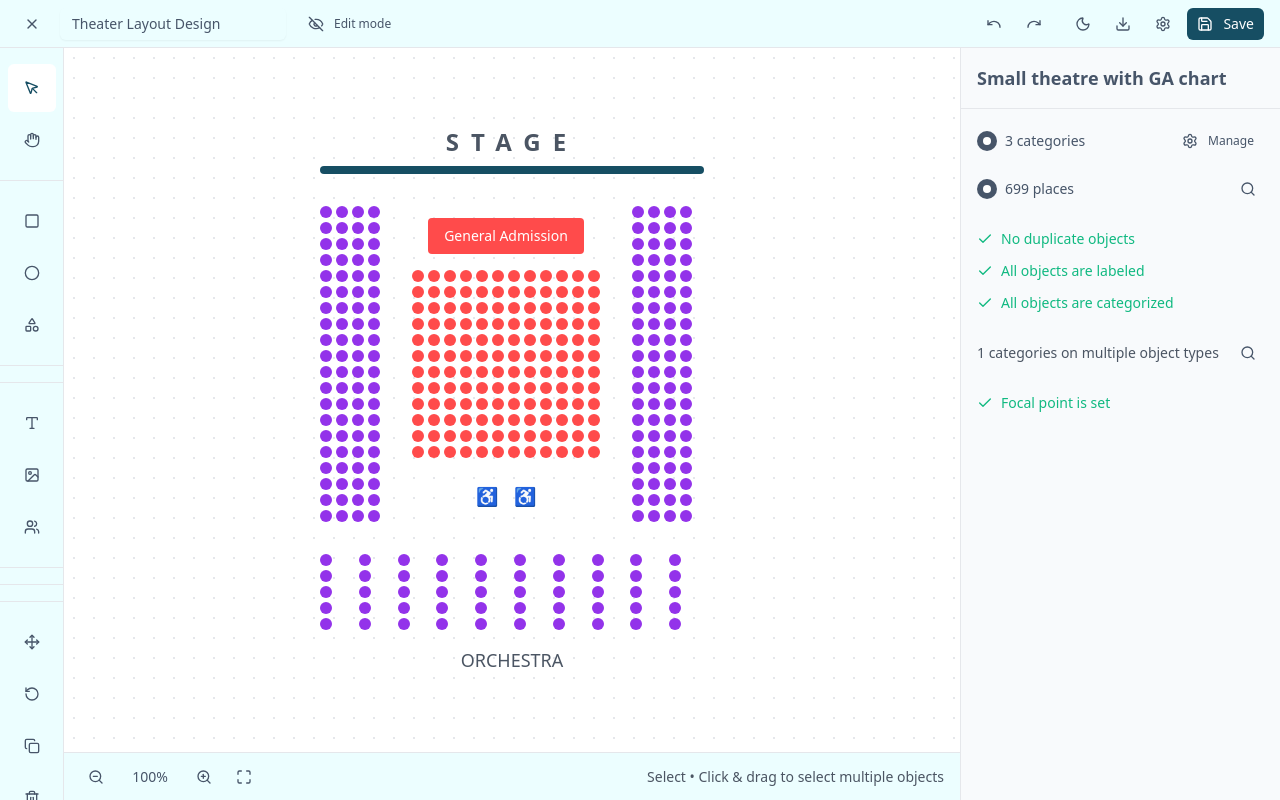
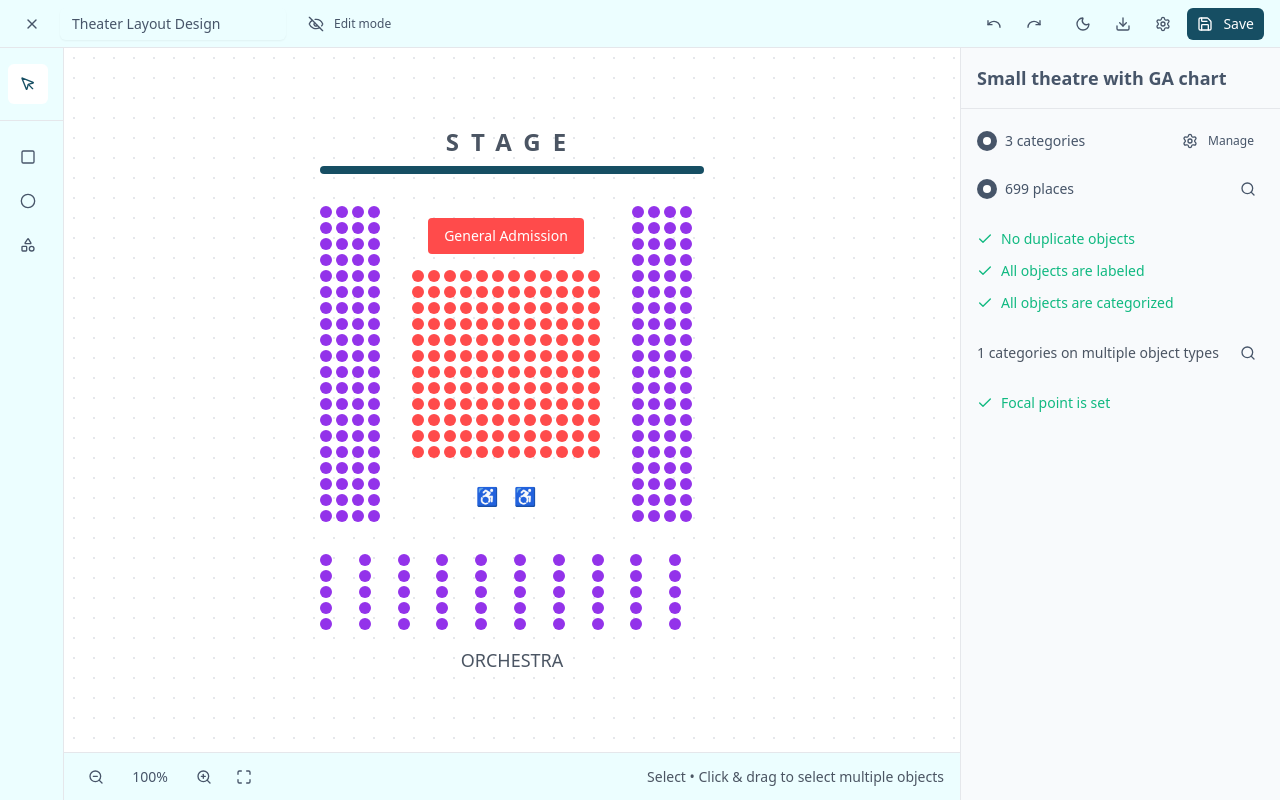
Before and after one commit to nhardiansa/open-seat-booking, a React (Vite) app: page /drafter in a window 1280 px wide. Built offline with nearby package versions, Linux system fonts and the light colour scheme.

Commit message:
feat: Add Drafter layout editor with tool sidebar, new Button component, and root router setup.

```diff
--- a/src/components/pages/drafter/layout/LayoutEditor.tsx
+++ b/src/components/pages/drafter/layout/LayoutEditor.tsx
@@ -22,12 +22,16 @@ export function LayoutEditor() {
       />
 
       <div className="flex flex-1 overflow-hidden">
+
+        {/* Left Sidebar */}
         <ToolSidebar selectedTool={selectedTool} onToolSelect={setSelectedTool} />
 
+        {/* Main Canvas */}
         <main className="flex-1 relative">
           <Canvas selectedTool={selectedTool} />
         </main>
 
+        {/* Right Sidebar */}
         <PropertiesSidebar />
       </div>
     </div>
--- a/src/components/pages/drafter/toolbar/ToolSidebar.tsx
+++ b/src/components/pages/drafter/toolbar/ToolSidebar.tsx
@@ -2,21 +2,9 @@ import { Button } from "@/components/ui/button"
 import { Separator } from "@/components/ui/separator"
 import {
   MousePointer,
-  Hand,
   Square,
   Circle,
-  Type,
-  ImageIcon,
-  Users,
   Shapes,
-  Move,
-  RotateCcw,
-  Copy,
-  Trash2,
-  Layers,
-  Palette,
-  Grid3X3,
-  Ruler,
 } from "lucide-react"
 import { cn } from "@/lib/utils"
 
@@ -30,7 +18,6 @@ const toolGroups = [
     name: "Selection",
     tools: [
       { id: "select", icon: MousePointer, label: "Select" },
-      { id: "pan", icon: Hand, label: "Pan" },
     ],
   },
   {
@@ -41,32 +28,32 @@ const toolGroups = [
       { id: "shapes", icon: Shapes, label: "Shapes" },
     ],
   },
-  {
-    name: "Content",
-    tools: [
-      { id: "text", icon: Type, label: "Text" },
-      { id: "image", icon: ImageIcon, label: "Image" },
-      { id: "seating", icon: Users, label: "Seating" },
-    ],
-  },
-  {
-    name: "Transform",
-    tools: [
-      { id: "move", icon: Move, label: "Move" },
-      { id: "rotate", icon: RotateCcw, label: "Rotate" },
-      { id: "copy", icon: Copy, label: "Copy" },
-      { id: "delete", icon: Trash2, label: "Delete" },
-    ],
-  },
-  {
-    name: "View",
-    tools: [
-      { id: "layers", icon: Layers, label: "Layers" },
-      { id: "colors", icon: Palette, label: "Colors" },
-      { id: "grid", icon: Grid3X3, label: "Grid" },
-      { id: "ruler", icon: Ruler, label: "Ruler" },
-    ],
-  },
+  // {
+  //   name: "Content",
+  //   tools: [
+  //     { id: "text", icon: Type, label: "Text" },
+  //     { id: "image", icon: ImageIcon, label: "Image" },
+  //     { id: "seating", icon: Users, label: "Seating" },
+  //   ],
+  // },
+  // {
+  //   name: "Transform",
+  //   tools: [
+  //     { id: "move", icon: Move, label: "Move" },
+  //     { id: "rotate", icon: RotateCcw, label: "Rotate" },
+  //     { id: "copy", icon: Copy, label: "Copy" },
+  //     { id: "delete", icon: Trash2, label: "Delete" },
+  //   ],
+  // },
+  // {
+  //   name: "View",
+  //   tools: [
+  //     { id: "layers", icon: Layers, label: "Layers" },
+  //     { id: "colors", icon: Palette, label: "Colors" },
+  //     { id: "grid", icon: Grid3X3, label: "Grid" },
+  //     { id: "ruler", icon: Ruler, label: "Ruler" },
+  //   ],
+  // },
 ]
 
 export function ToolSidebar({ selectedTool, onToolSelect }: ToolSidebarProps) {
@@ -84,7 +71,7 @@ export function ToolSidebar({ selectedTool, onToolSelect }: ToolSidebarProps) {
                   variant={selectedTool === tool.id ? "default" : "ghost"}
                   size="sm"
                   className={cn(
-                    "w-12 h-12 p-0 flex flex-col items-center justify-center",
+                    "w-10 h-10 p-0 flex flex-col items-center justify-center",
                     selectedTool === tool.id
                       ? "bg-sidebar-primary text-sidebar-primary-foreground"
                       : "text-sidebar-foreground hover:bg-sidebar-accent hover:text-sidebar-accent-foreground",
@@ -99,13 +86,6 @@ export function ToolSidebar({ selectedTool, onToolSelect }: ToolSidebarProps) {
           </div>
         ))}
       </div>
-
-      <div className="p-2 border-t border-sidebar-border">
-        <div className="text-xs text-sidebar-foreground text-center">
-          <div className="font-medium">Select</div>
-          <div className="text-muted-foreground">Click & drag</div>
-        </div>
-      </div>
     </aside>
   )
 }
--- a/src/components/ui/button.tsx
+++ b/src/components/ui/button.tsx
@@ -5,7 +5,7 @@ import { cva, type VariantProps } from "class-variance-authority"
 import { cn } from "@/lib/utils"
 
 const buttonVariants = cva(
-  "inline-flex items-center justify-center gap-2 whitespace-nowrap rounded-md text-sm font-medium transition-all disabled:pointer-events-none disabled:opacity-50 [&_svg]:pointer-events-none [&_svg:not([class*='size-'])]:size-4 shrink-0 [&_svg]:shrink-0 outline-none focus-visible:border-ring focus-visible:ring-ring/50 focus-visible:ring-[3px] aria-invalid:ring-destructive/20 dark:aria-invalid:ring-destructive/40 aria-invalid:border-destructive",
+  "cursor-pointer inline-flex items-center justify-center gap-2 whitespace-nowrap rounded-md text-sm font-medium transition-all disabled:pointer-events-none disabled:opacity-50 [&_svg]:pointer-events-none [&_svg:not([class*='size-'])]:size-4 shrink-0 [&_svg]:shrink-0 outline-none focus-visible:border-ring focus-visible:ring-ring/50 focus-visible:ring-[3px] aria-invalid:ring-destructive/20 dark:aria-invalid:ring-destructive/40 aria-invalid:border-destructive",
   {
     variants: {
       variant: {
--- a/src/routes/__root.tsx
+++ b/src/routes/__root.tsx
@@ -1,10 +1,10 @@
 import { createRootRoute, Outlet } from '@tanstack/react-router'
-import { TanStackRouterDevtools } from '@tanstack/react-router-devtools'
+// import { TanStackRouterDevtools } from '@tanstack/react-router-devtools'
 
 const RootLayout = () => (
   <>
     <Outlet />
-    <TanStackRouterDevtools />
+    {/* <TanStackRouterDevtools /> */}
   </>
 )
 
```
